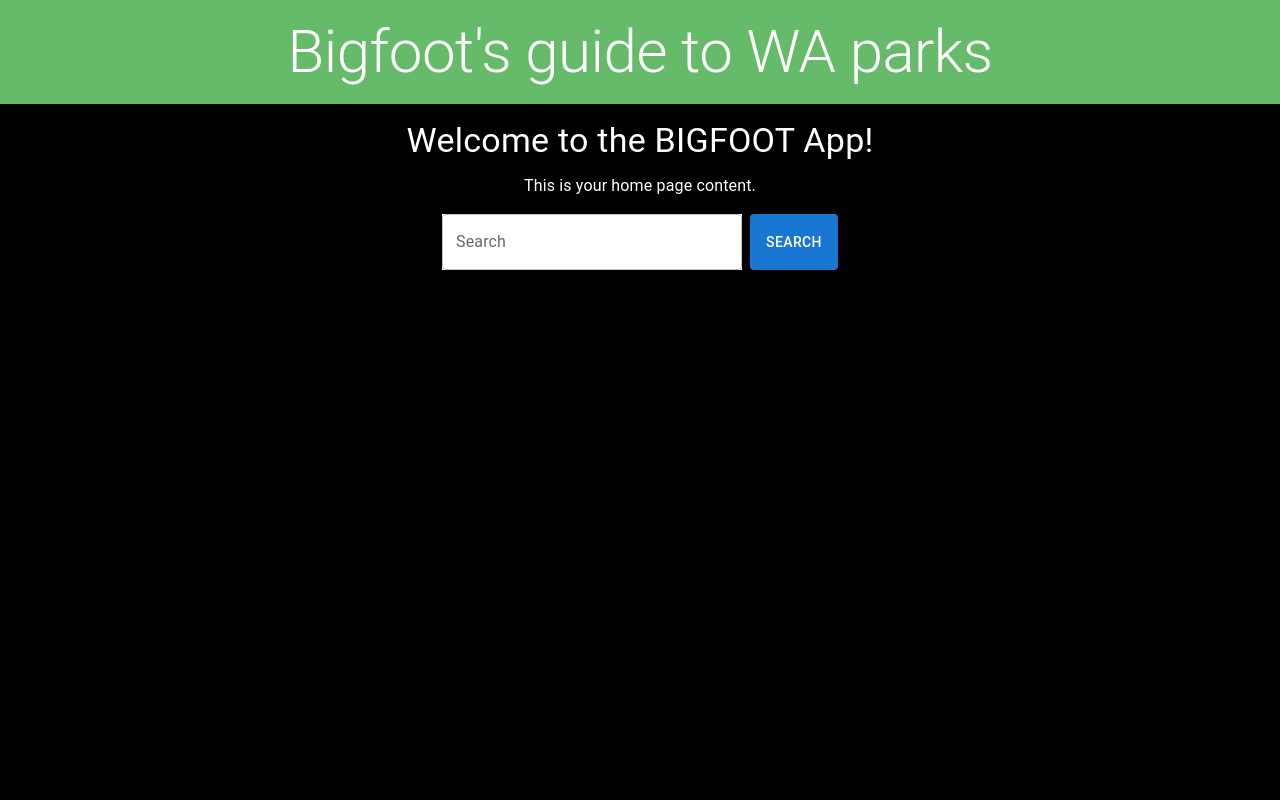
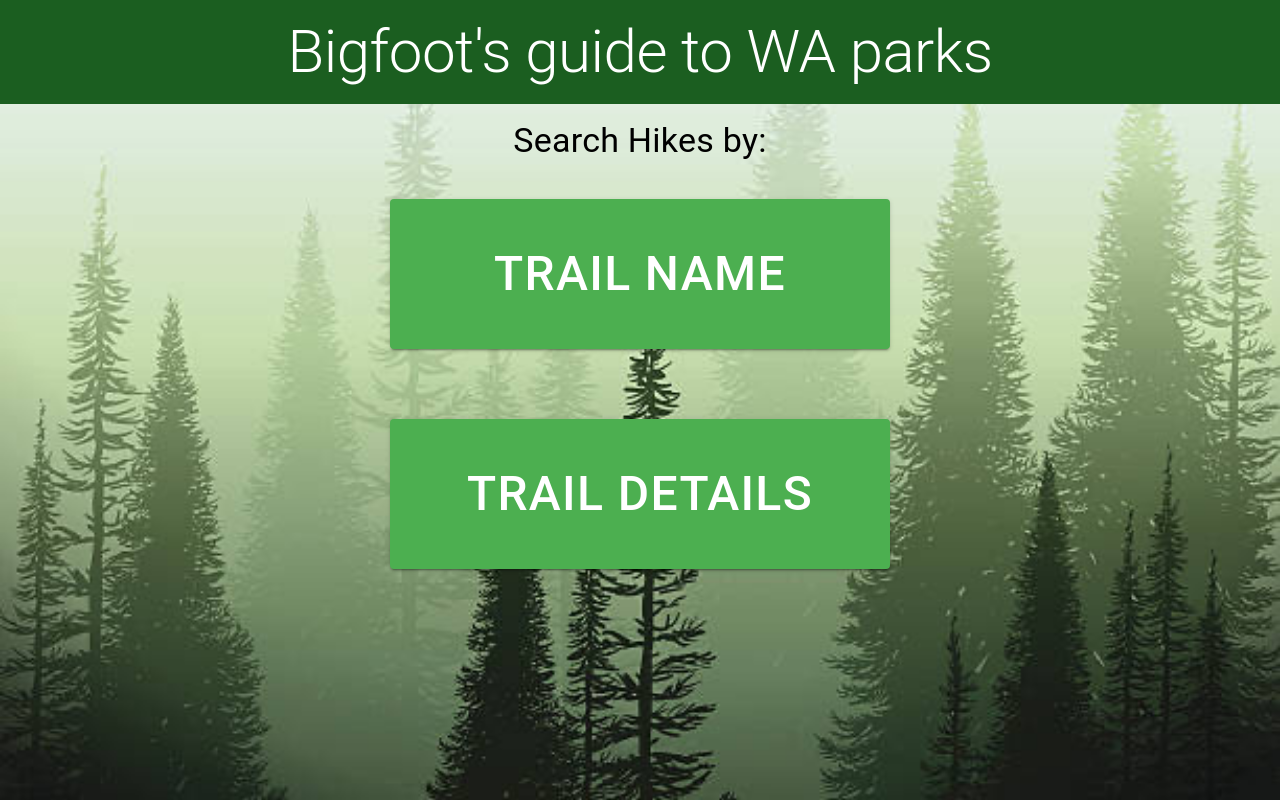
Before and after one commit to meghanbuchanan/csci367-database-project, a React (Vite) app in the folder bigfoot/: page / in a window 1280 px wide. Built offline with nearby package versions, Linux system fonts and the light colour scheme.

Commit message:
feat: Search buttons and home background

```diff
--- a/bigfoot/src/App.tsx
+++ b/bigfoot/src/App.tsx
@@ -1,7 +1,8 @@
-import React from 'react';
 import { BrowserRouter, Routes, Route } from 'react-router-dom';
 import BaseLayout from './components/BaseLayout';
 import HomePage from './routes/HomePage';
+import SearchDetailsPage from './routes/SearchDetailsPage';
+import SearchTrailNamePage from './routes/SearchTrailNamePage';
 
 function App() {
   return (
@@ -9,6 +10,8 @@ function App() {
       <BaseLayout title="Bigfoot's guide to WA parks">
         <Routes>
           <Route path="/" element={<HomePage />} />
+          <Route path="/details" element={<SearchDetailsPage />} />
+          <Route path="/trail" element={<SearchTrailNamePage />} />
         </Routes>
       </BaseLayout>
     </BrowserRouter>
--- a/bigfoot/src/components/BaseLayout.tsx
+++ b/bigfoot/src/components/BaseLayout.tsx
@@ -14,13 +14,13 @@ const BaseLayout: React.FC<BaseLayoutProps> = ({ title, children }) => {
         display: 'flex',
         flexDirection: 'column',
         height: '100vh',
-        width: '100vw'
+        width: '100vw',
       }}
     >
       <Box
         //Top bar
         sx={{
-          backgroundColor: green[400],
+          backgroundColor: green[900],
           padding: '16px',
           flexShrink: 0,
           textAlign: 'center',
@@ -32,12 +32,15 @@ const BaseLayout: React.FC<BaseLayoutProps> = ({ title, children }) => {
       </Box>
       <Box
         sx={{
-
-            backgroundColor: 'black',
-            flexGrow: 1,
-            color: 'white',
-            padding: '16px',
-            overflowY: 'auto',
+          backgroundImage: 'url(/url2.jpeg)',
+          backgroundSize: 'cover',
+          backgroundPosition: 'center',
+          //backgroundColor: 'rgba(0, 0, 0, 0.5)',
+          flexGrow: 1,
+          color: 'white',
+          padding: '16px',
+          overflowY: 'auto',
+          position: 'relative'
         }}
       >
         {children}
--- a/bigfoot/src/routes/HomePage.tsx
+++ b/bigfoot/src/routes/HomePage.tsx
@@ -1,43 +1,67 @@
-import React, { useState } from 'react';
-import { Typography, TextField, Box, Button } from '@mui/material';
+import { Typography, Box, Button } from '@mui/material';
+import { green } from '@mui/material/colors';
+import { useNavigate } from 'react-router-dom';
 
 const HomePage = () => {
-  const [searchQuery, setSearchQuery] = useState('');
+  const navigate = useNavigate();
 
-  // Handle search input change
-  const handleSearchChange = (event: React.ChangeEvent<HTMLInputElement>) => {
-    setSearchQuery(event.target.value);
+  const handleTrailName = () => {
+    navigate('/trail');
   };
 
-  // Handle search button click
-  const handleSearch = () => {
-    console.log("Search query:", searchQuery);
+  const handleDetails = () => {
+    navigate('/details');
   };
 
   return (
     <div>
-      <Typography variant="h4" align="center" gutterBottom>
-        Welcome to the BIGFOOT App!
+      <Typography variant="h4" align="center" color="black" gutterBottom>
+        Search Hikes by:
       </Typography>
-      <Typography variant="body1" align="center" gutterBottom>
-        This is your home page content.
-      </Typography>
-
-      {/* Search Bar */}
-      <Box sx={{ display: 'flex', justifyContent: 'center', marginTop: 2 }}>
-        <TextField
-            label="Search"
-            variant="outlined"
-            value={searchQuery}
-            onChange={handleSearchChange}
-            sx={{
-                width: '300px',
-                marginRight: 1,
-                backgroundColor: 'white',
-            }}
-        />
-        <Button variant="contained" color="primary" onClick={handleSearch}>
-          Search
+      <Box sx={{ position: 'relative', height: '200px', marginBottom: '20px' }}>
+        <Button
+          variant="contained"
+          onClick={handleTrailName}
+          sx={{
+            backgroundColor: green[500],
+            '&:hover': {
+              backgroundColor: green[700],
+            },
+            position: 'absolute',
+            zIndex: 10,
+            top: '50%',
+            left: '50%',
+            transform: 'translate(-50%, -50%)',
+            padding: '12px 24px',
+            fontSize: '3rem',
+            width: '500px',
+            height: '150px',
+          }}
+        >
+          Trail Name
+        </Button>
+      </Box>
+      <Box sx={{ position: 'relative', height: '200px', marginBottom: '20px' }}>
+        <Button
+          variant="contained"
+          onClick={handleDetails}
+          sx={{
+            backgroundColor: green[500],
+            '&:hover': {
+              backgroundColor: green[700],
+            },
+            position: 'absolute',
+            zIndex: 10,
+            top: '50%',
+            left: '50%',
+            transform: 'translate(-50%, -50%)',
+            padding: '12px 24px',
+            fontSize: '3rem',
+            width: '500px',
+            height: '150px',
+          }}
+        >
+          Trail Details
         </Button>
       </Box>
     </div>
--- /dev/null
+++ b/bigfoot/src/routes/SearchDetailsPage.tsx
@@ -0,0 +1,60 @@
+import React, { useState } from 'react';
+import { TextField, Box, Button } from '@mui/material';
+import { green } from '@mui/material/colors';
+
+const SearchDetailsPage = () => {
+  const [searchQuery, setSearchQuery] = useState('');
+
+  // Handle search input change
+  const handleSearchChange = (event: React.ChangeEvent<HTMLInputElement>) => {
+    setSearchQuery(event.target.value);
+  };
+
+  const handleSearch = () => {
+    console.log("Search query:", searchQuery);
+  };
+
+  return (
+    <div>
+        <Box sx={{ display: 'flex', justifyContent: 'center', marginTop: 2 }}>
+            <TextField
+                label="Search"
+                variant="outlined"
+                value={searchQuery}
+                onChange={handleSearchChange}
+                sx={{
+                    width: '300px',
+                    marginRight: 1,
+                    backgroundColor: 'white',
+                    '& .MuiOutlinedInput-root': {
+                      '& fieldset': {
+                        borderColor: green[500],
+                      },
+                      '&:hover fieldset': {
+                        borderColor: green[700],
+                      },
+                      '&.Mui-focused fieldset': {
+                        borderColor: green[700],
+                      },
+                    },
+                }}
+            />
+            <Button
+                variant="contained"
+                color="primary"
+                onClick={handleSearch}
+                sx={{
+                backgroundColor: green[500], // Set button background to green
+                '&:hover': {
+                    backgroundColor: green[700], // Darker green on hover
+                },
+                }}
+            >
+                Search
+            </Button>
+        </Box>
+    </div>
+  );
+};
+
+export default SearchDetailsPage;
--- /dev/null
+++ b/bigfoot/src/routes/SearchTrailNamePage.tsx
@@ -0,0 +1,61 @@
+import React, { useState } from 'react';
+import { TextField, Box, Button } from '@mui/material';
+import { green } from '@mui/material/colors';
+
+const SearchTrailNamePage = () => {
+  const [searchQuery, setSearchQuery] = useState('');
+
+  // Handle search input change
+  const handleSearchChange = (event: React.ChangeEvent<HTMLInputElement>) => {
+    setSearchQuery(event.target.value);
+  };
+
+  // Handle search button click
+  const handleSearch = () => {
+    console.log("Search query:", searchQuery);
+  };
+
+  return (
+    <div>
+        <Box sx={{ display: 'flex', justifyContent: 'center', marginTop: 2 }}>
+            <TextField
+                label="Search"
+                variant="outlined"
+                value={searchQuery}
+                onChange={handleSearchChange}
+                sx={{
+                    width: '300px',
+                    marginRight: 1,
+                    backgroundColor: 'white',
+                    '& .MuiOutlinedInput-root': {
+                      '& fieldset': {
+                        borderColor: green[500],
+                      },
+                      '&:hover fieldset': {
+                        borderColor: green[700],
+                      },
+                      '&.Mui-focused fieldset': {
+                        borderColor: green[700],
+                      },
+                    },
+                }}
+            />
+            <Button
+                variant="contained"
+                color="primary"
+                onClick={handleSearch}
+                sx={{
+                backgroundColor: green[500], // Set button background to green
+                '&:hover': {
+                    backgroundColor: green[700], // Darker green on hover
+                },
+                }}
+            >
+                Search
+            </Button>
+        </Box>
+    </div>
+  );
+};
+
+export default SearchTrailNamePage;
```
Also changed, not shown: bigfoot/public/url.jpeg (added), bigfoot/public/url2.jpeg (added).
